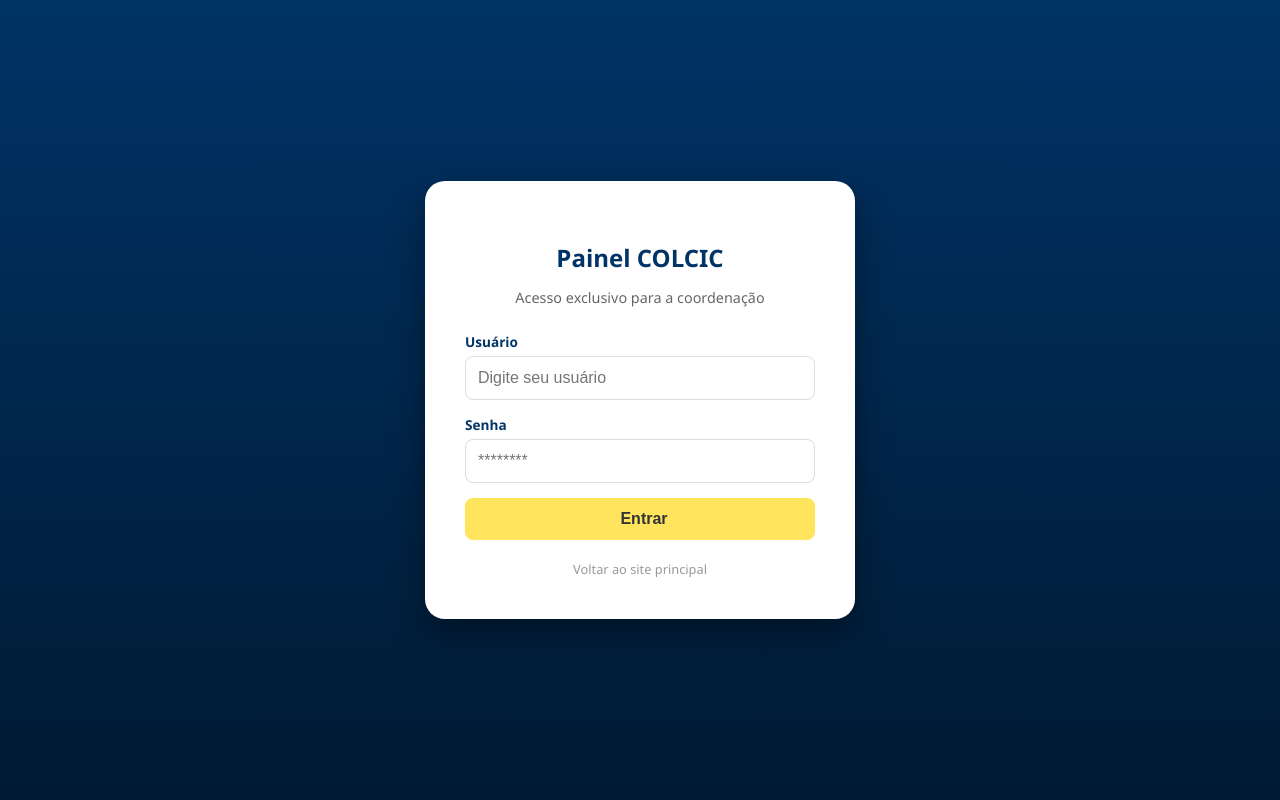
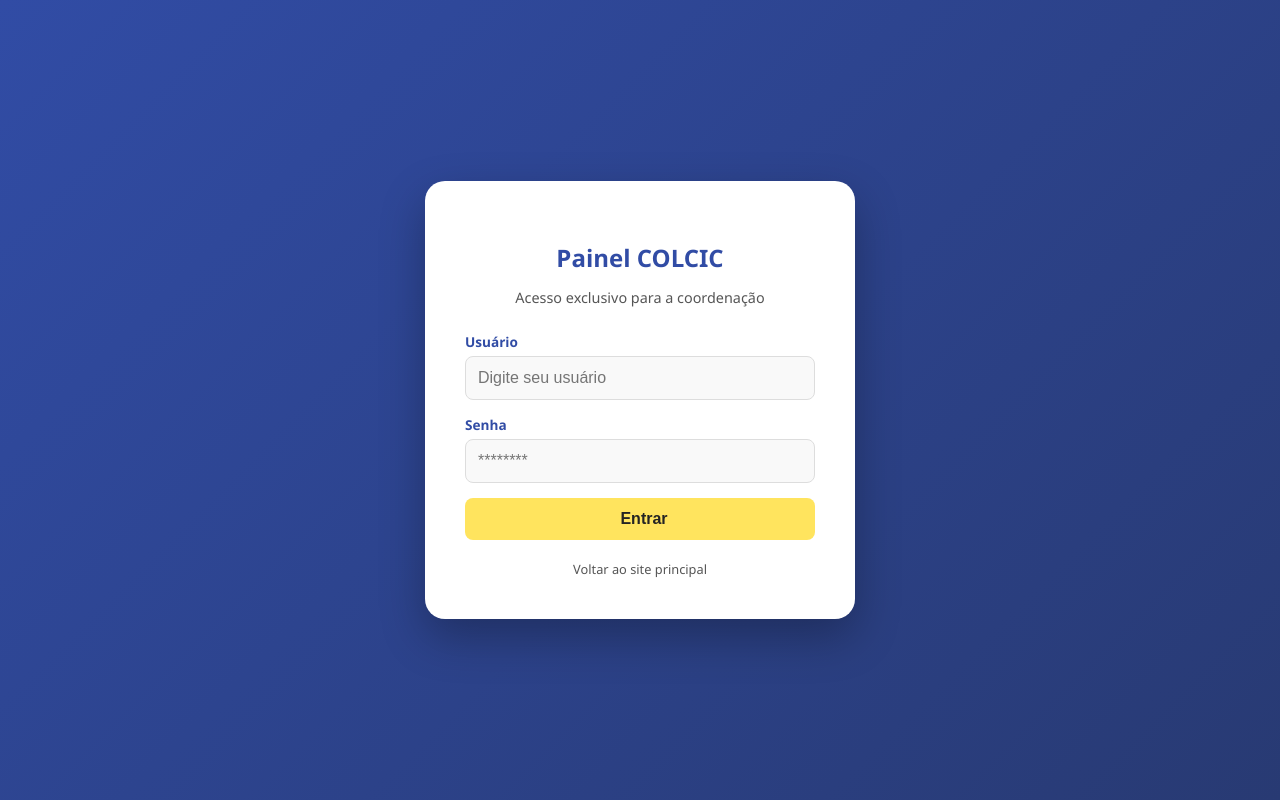
Before and after one commit to fasjesus/sistema-barema, a Flask app: page /login in a window 1280 px wide. Run offline with Flask 3, Linux system fonts and the light colour scheme; some libraries are stand-ins or nearby versions.

Commit message:
[style] alter color layout.

```diff
--- a/templates/login.html
+++ b/templates/login.html
@@ -9,15 +9,20 @@
 
     <style>
         :root {
-            --primary-blue: #003366;
+            --primary-blue: #314ca5;
+            --primary-blue-dark: #283a73;
             --accent-yellow: #ffe45e;
-            --text-dark: #333;
+            --accent-yellow-hover: #f0d400;
+            --text-dark: #232323;
+            --text-muted: #555;
+            --bg-dark: #314ca5;
+            --bg-dark-2: #283a73;
         }
 
         body {
             font-family: 'Segoe UI', Tahoma, Geneva, Verdana, sans-serif;
-            background-color: var(--primary-blue);
-            background-image: linear-gradient(180deg, var(--primary-blue) 0%, #001a33 100%);
+            background-color: var(--bg-dark);
+            background-image: linear-gradient(135deg, var(--bg-dark) 0%, var(--bg-dark-2) 100%);
             margin: 0;
             display: flex;
             justify-content: center;
@@ -29,7 +34,7 @@
             background: white;
             padding: 40px;
             border-radius: 20px;
-            box-shadow: 0 15px 35px rgba(0,0,0,0.4);
+            box-shadow: 0 18px 45px rgba(0, 0, 0, 0.28);
             width: 100%;
             max-width: 350px;
             text-align: center;
@@ -47,7 +52,7 @@
         }
 
         p {
-            color: #666;
+            color: var(--text-muted);
             font-size: 0.9rem;
             margin-bottom: 25px;
         }
@@ -72,11 +77,14 @@
             border-radius: 8px;
             box-sizing: border-box;
             font-size: 1rem;
+            background-color: #f9f9f9;
+            color: var(--text-dark);
             transition: border-color 0.3s;
         }
 
         input:focus {
             border-color: var(--primary-blue);
+            background-color: white;
             outline: none;
         }
 
@@ -99,39 +107,39 @@
         }
 
         .btn-login:hover {
-            background-color: #f0d54d;
+            background-color: var(--accent-yellow-hover);
             transform: translateY(-2px);
         }
 
         .btn-login:disabled,
         .btn-login:disabled:hover {
-            background-color: #ddd;
-            color: #777;
+            background-color: #d9e1f7;
+            color: #6c757d;
             cursor: not-allowed;
             transform: none;
         }
 
         .error-msg {
-            background: #fff0f0;
-            color: #d9534f;
+            background: #fff5f5;
+            color: #c43d3d;
             padding: 10px;
             border-radius: 8px;
             margin-bottom: 20px;
             font-size: 0.85rem;
-            border: 1px solid #ffdada;
+            border: 1px solid #f3b7bd;
         }
 
         .back-link {
             display: inline-block;
             margin-top: 20px;
-            color: #999;
+            color: var(--text-muted);
             text-decoration: none;
             font-size: 0.8rem;
             transition: 0.3s;
         }
 
         .back-link:hover {
-            color: var(--primary-blue);
+            color: var(--primary-blue-dark);
         }
     </style>
 </head>
```
